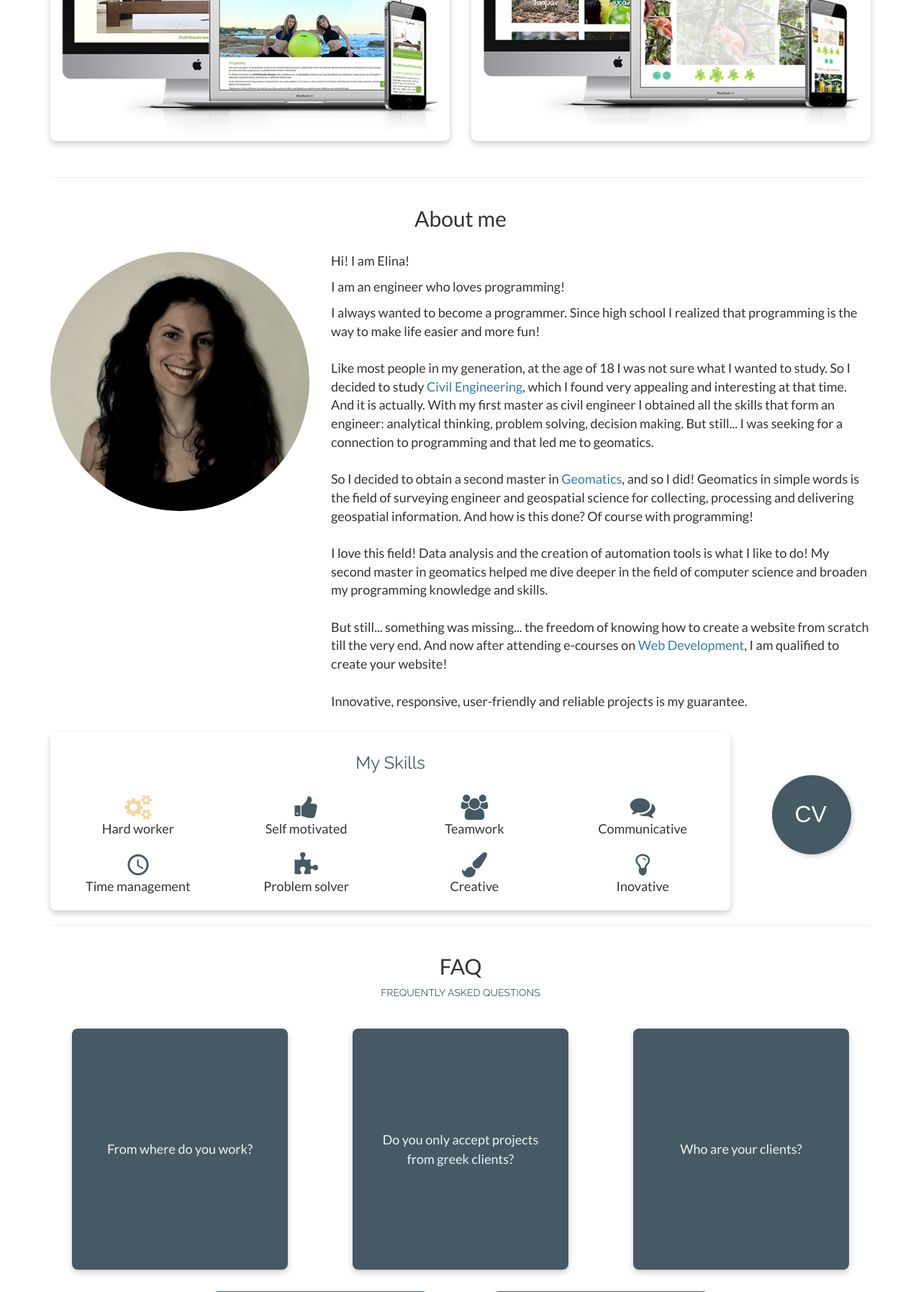
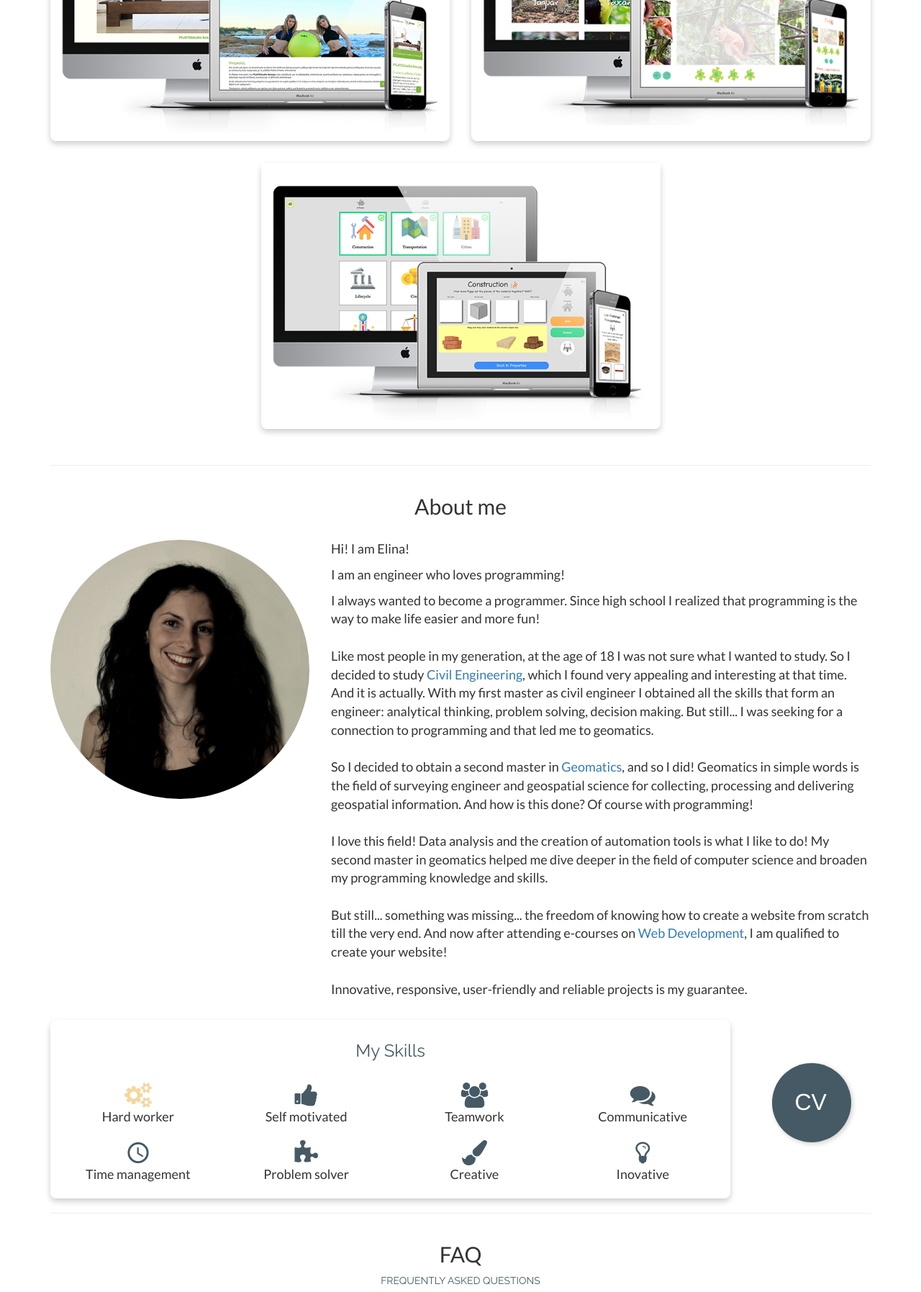
Before and after one commit to elinachar/elinacharalampous, a PHP site: page / in a window 1280 px wide. Shown: the part 2218-4013 px from the top of the page at 72% size. Run offline with PHP 8.4, Linux system fonts and the light colour scheme; some libraries are stand-ins or nearby versions.

Commit message:
Add PiggyTheLittleBuilder Project

```diff
--- a/index.php
+++ b/index.php
@@ -335,6 +335,33 @@
         </div>
         <!-- <a href="http://elinasbikeshop.herokuapp.com/" target="_blank">Visit W3Schools.com!</a> -->
         <!-- puzzle -->
+
+        <div class="col-xs-10 col-xs-offset-1 col-sm-8 col-sm-offset-2 col-md-6 col-md-offset-3">
+          <div class="flip">
+            <div class="card border-shadow rounded-edges">
+                <div class="face front">
+                  <a href="https://piggetjedebouwer.herokuapp.com/" target="_blank">
+                    <img src="img/PiggyTheLittleBuilder.png"
+                    alt="https://piggetjedebouwer.herokuapp.com/" class="img-responsive fade">
+                    <div class="project-text on-hover text-center centered">
+                    <span>Piggy the Little Builder</span><br>Educational Game for Construction Materials<br>Designed and Developed for Vrije Universiteit Brussel<br><br>
+                    <span>piggetjedebouwer.herokuapp.com</span></div>
+                  </a>
+                </div>
+              <div class="face back rounded-edges">
+                <table>
+                  <tr>
+                    <td align="center" class="project-text on-click text-center centered">
+                      <span>Piggy the Little Builder</span><br>Educational Game<br>Vrije Universiteit Brussel<br>
+                      <a href="https://piggetjedebouwer.herokuapp.com/" target="_blank">
+                      <i class="fa fa-link"></i></a>
+                    </td>
+                  </tr>
+                </table>
+              </div>
+            </div> <!-- end card -->
+          </div> <!-- end flip -->
+        </div>
       </div> <!-- end row -->
       <hr>
     </div> <!-- end container-portfolio -->
```
Also changed, not shown: img/PiggyTheLittleBuilder.png (added), 1 other file.
